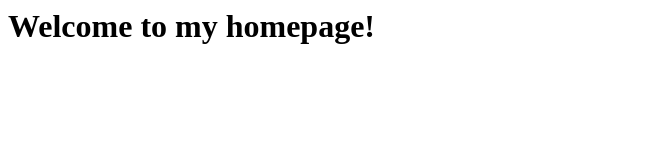
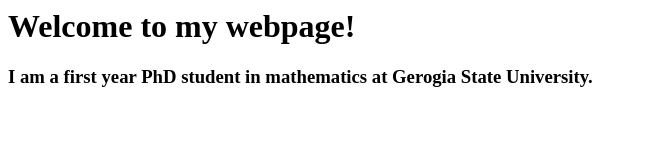
Before and after one commit to yantao-tang/yantao-tang.github.io, a plain HTML site: page index.html in a window 1280 px wide. Shown: the whole page, without its empty margins (0-645 px from the left). Drawn offline with Linux system fonts and the light colour scheme.

Commit message:
Update index.html

```diff
--- a/index.html
+++ b/index.html
@@ -1 +1,2 @@
-<h1>Welcome to my homepage!</h1>
+<h1>Welcome to my webpage!</h1>
+<h3>I am a first year PhD student in mathematics at Gerogia State University.</h3>
```
